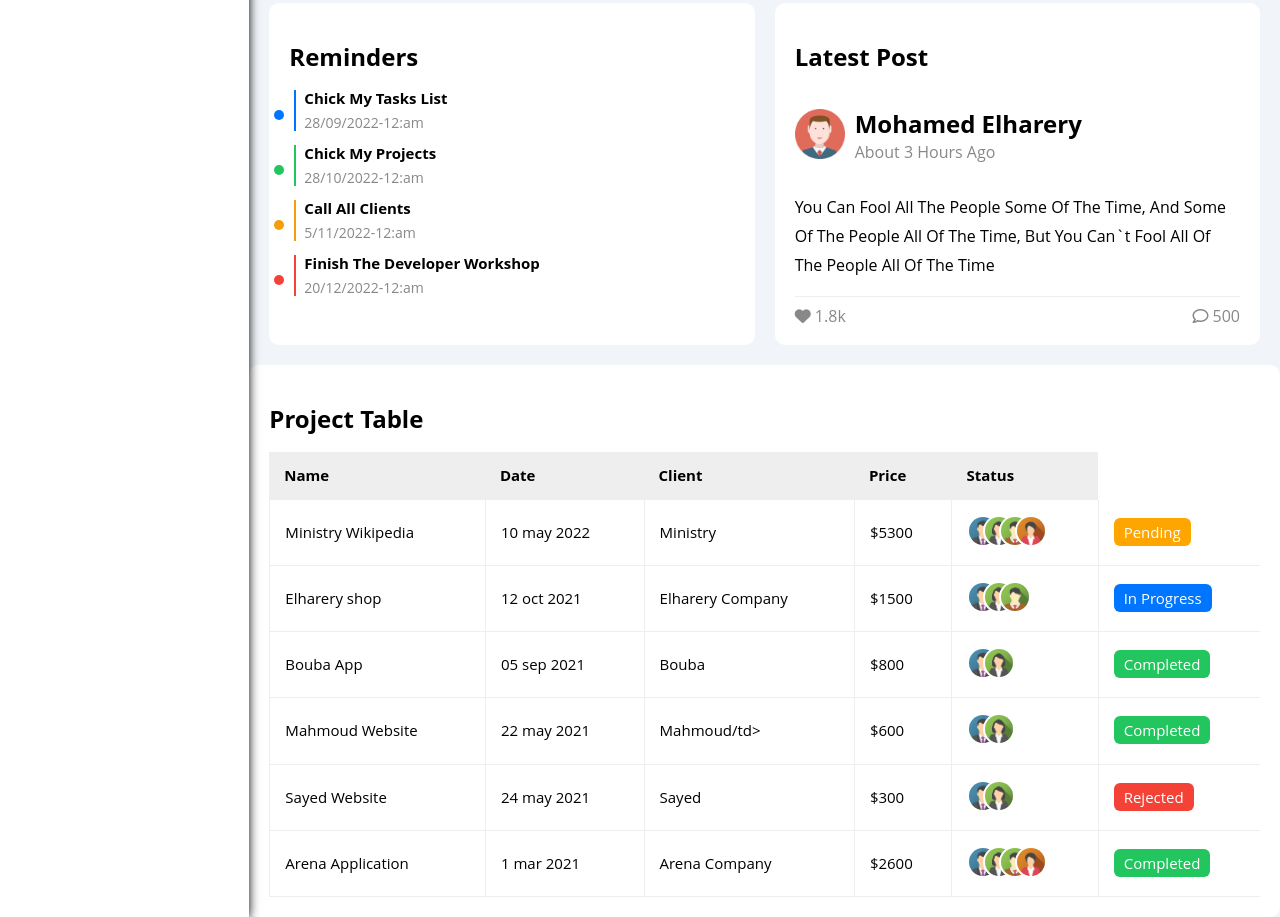
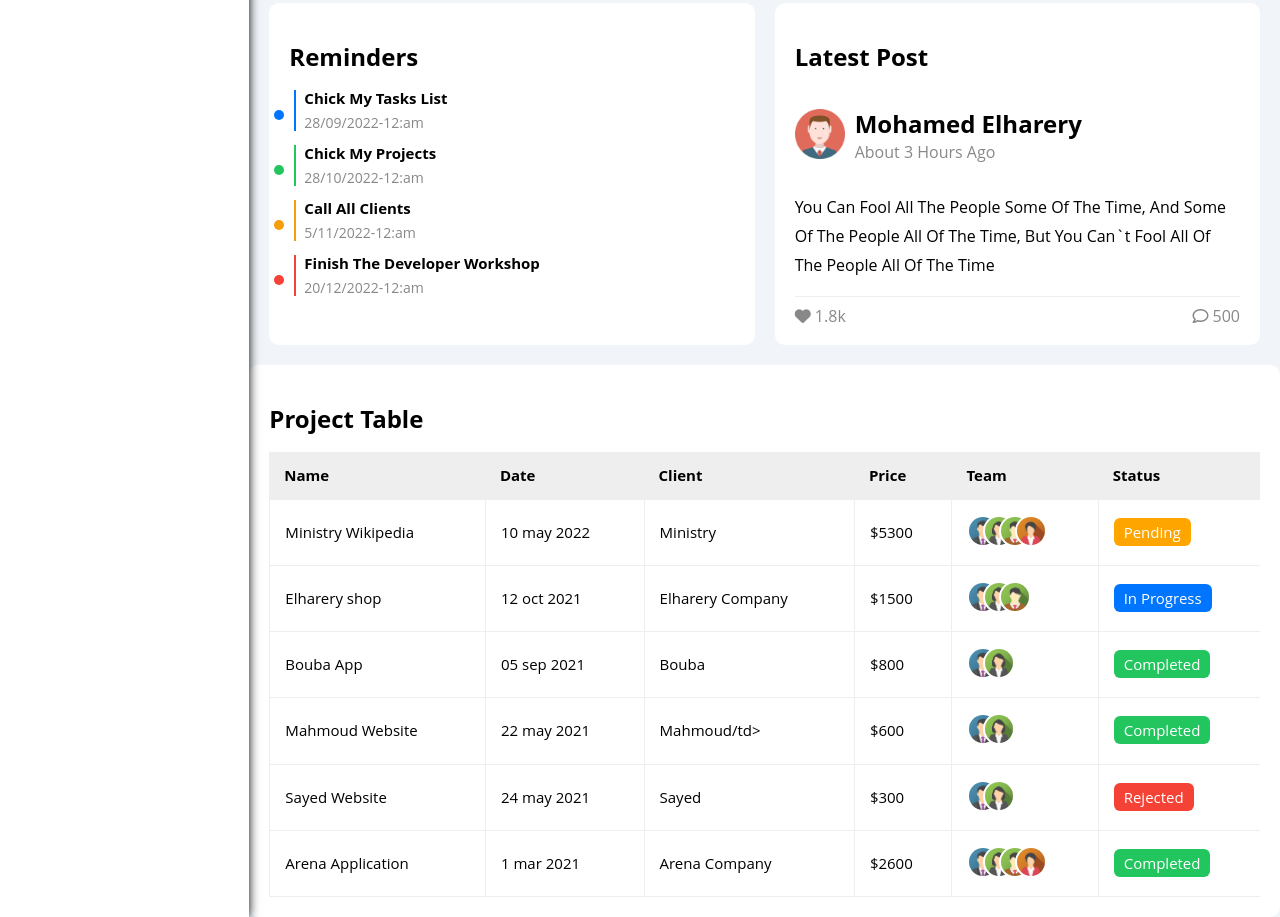
Before and after one commit to Elharery/Dasboard, a plain HTML site: page index.html in a window 1280 px wide. Shown: the part 2151-3068 px from the top of the page. Drawn offline with Linux system fonts and the light colour scheme.

Commit message:
New Modify

```diff
--- a/index.html
+++ b/index.html
@@ -523,6 +523,7 @@ re>
                                                     <td>Date</td>
                                                     <td>Client</td>
                                                     <td>Price</td>
+                                                    <td>Team</td>
                                                     <td>Status</td>
                                                 </tr>
                                         </thead>
```
